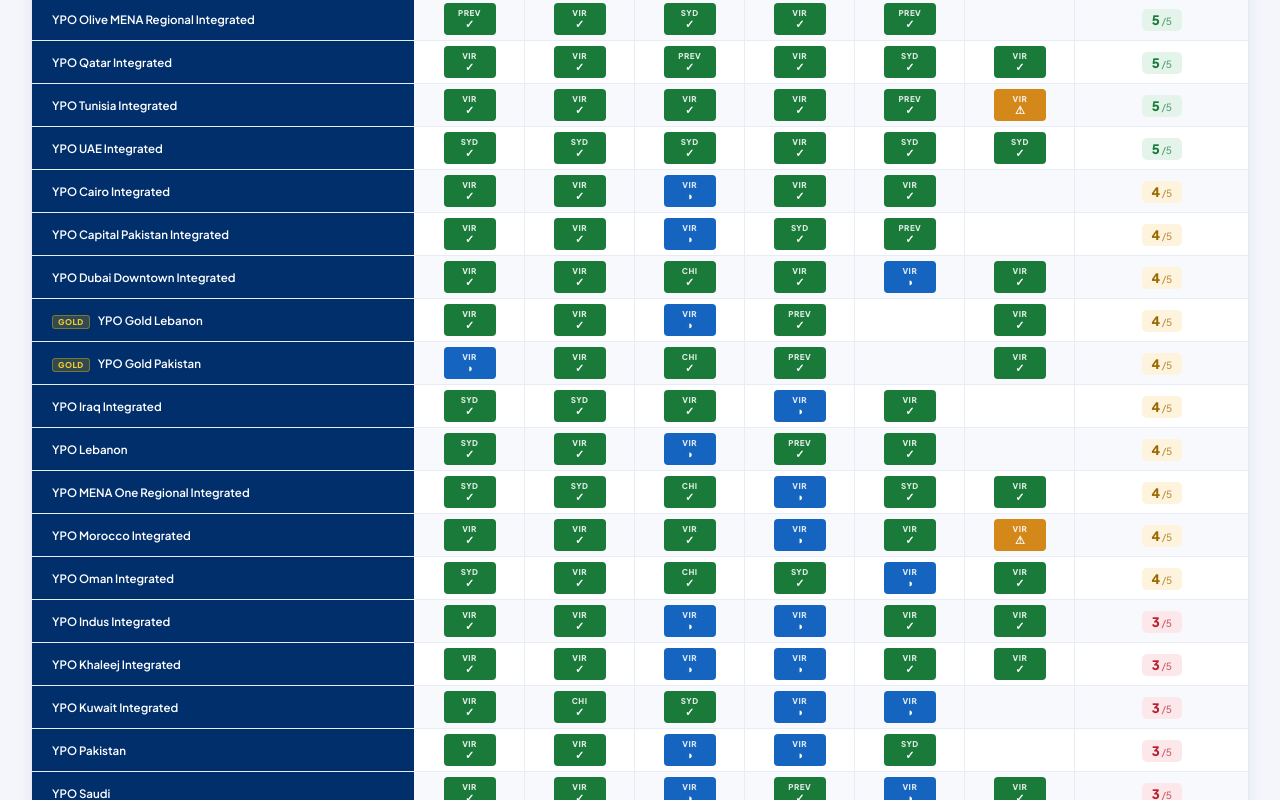
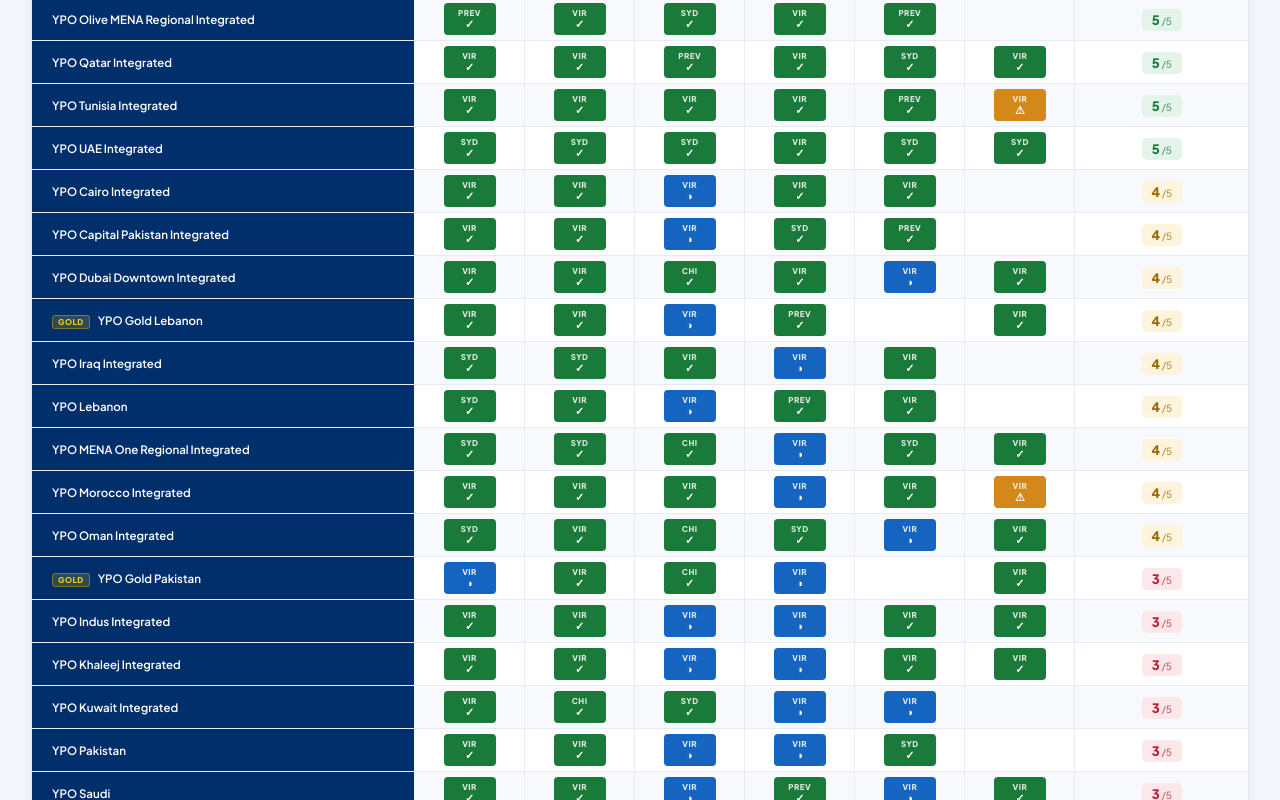
Before and after one commit to tamaracrowhurst-collab/mena-glc-report, a React (Vite) app: page / in a window 1280 px wide. Shown: the part 410-1210 px from the top of the page. Built offline with nearby package versions, Linux system fonts and the light colour scheme.

Commit message:
Update App.jsx
Changes 2

```diff
--- a/src/App.jsx
+++ b/src/App.jsx
@@ -14,7 +14,7 @@
   { name: "YPO Dubai Integrated",               type: "YPO",      CC:"trained",       LO:"trained",     ALO:"trained",       FO:"trained",       MO:"trained",       MEO:"unregistered" },
   { name: "YPO Emirates Integrated",            type: "YPO",      CC:"trained",       LO:"trained",       ALO:"trained",       FO:"trained",       MO:"trained",       MEO:"trained"      },
   { name: "YPO Gold Lebanon",                   type: "YPO Gold", CC:"trained",       LO:"trained",       ALO:"untrained",     FO:"trained",       MO:"unregistered",  MEO:"trained"      },
-  { name: "YPO Gold Pakistan",                  type: "YPO Gold", CC:"untrained",     LO:"trained",       ALO:"trained",       FO:"trained",       MO:"unregistered",  MEO:"trained"      },
+  { name: "YPO Gold Pakistan",                  type: "YPO Gold", CC:"untrained",     LO:"trained",       ALO:"trained",       FO:"untrained",     MO:"unregistered",  MEO:"trained"      },
   { name: "YPO Gold Saudi",                     type: "YPO Gold", CC:"unregistered",  LO:"trained",       ALO:"unregistered",  FO:"unregistered",  MO:"unregistered",  MEO:"trained"      },
   { name: "YPO Indus Integrated",               type: "YPO",      CC:"trained",       LO:"trained",       ALO:"untrained",     FO:"untrained",     MO:"trained",       MEO:"trained"      },
   { name: "YPO Iraq Integrated",                type: "YPO",      CC:"trained",       LO:"trained",       ALO:"trained",       FO:"untrained",     MO:"trained",       MEO:"unregistered" },
@@ -44,7 +44,7 @@
   "YPO Dubai Integrated":               { CC:{loc:"Sydney",status:"completed",session:"Chapter Chair Workshop - Integrated"}, LO:{loc:"Sydney",status:"completed",session:"Chapter Learning Officer Workshop"}, ALO:{loc:"Sydney",status:"completed",session:"Chapter Assistant Learning Officer Workshop - B"}, FO:{loc:"Virtual",status:"completed",session:"Forum Officer Workshop - 2"}, MO:{loc:"Virtual",status:"completed",session:"Membership Officer Workshop - 2"}, MEO:{loc:"unregistered",status:"unregistered"} },
   "YPO Emirates Integrated":            { CC:{loc:"Chicago",status:"completed",session:"Chapter Chair Workshop - Integrated"}, LO:{loc:"Sydney",status:"completed",session:"Chapter Learning Officer Workshop"}, ALO:{loc:"Sydney",status:"completed",session:"Chapter Assistant Learning Officer Workshop - A"}, FO:{loc:"Sydney",status:"completed",session:"Chapter Forum Officer Workshop"}, MO:{loc:"Sydney",status:"completed",session:"Chapter Membership Officer Workshop - YPO - B"}, MEO:{loc:"Sydney",status:"completed",session:"Chapter Member Engagement Officer Workshop - YPO - B"} },
   "YPO Gold Lebanon":                   { CC:{loc:"Virtual",status:"completed",session:"Chapter Chair Gold Workshop - 1"}, LO:{loc:"Virtual",status:"completed",session:"Learning Officer (Fast Track) Workshop - 2"}, ALO:{loc:"Virtual",status:"upcoming",session:"Assistant Learning Officer Workshop - 3"}, FO:{loc:"Previously Trained",status:"prev_trained",session:"Trained prior to 2026 GLC cycle"}, MO:{loc:"unregistered",status:"unregistered"}, MEO:{loc:"Virtual",status:"completed",session:"Member Engagement Officer Workshop - 1"} },
-  "YPO Gold Pakistan":                  { CC:{loc:"Virtual",status:"upcoming",session:"Chapter Chair Gold Workshop - 2"}, LO:{loc:"Virtual",status:"completed",session:"Learning Officer Workshop - 3"}, ALO:{loc:"Chicago",status:"completed",session:"Chapter Assistant Learning Officer Workshop - A"}, FO:{loc:"Previously Trained",status:"prev_trained",session:"Trained prior to 2026 GLC cycle"}, MO:{loc:"unregistered",status:"unregistered"}, MEO:{loc:"Virtual",status:"completed",session:"Member Engagement Officer Workshop - 3"} },
+  "YPO Gold Pakistan":                  { CC:{loc:"Virtual",status:"upcoming",session:"Chapter Chair Gold Workshop - 2"}, LO:{loc:"Virtual",status:"completed",session:"Learning Officer Workshop - 3"}, ALO:{loc:"Chicago",status:"completed",session:"Chapter Assistant Learning Officer Workshop - A"}, FO:{loc:"Virtual",status:"upcoming",session:"Forum Officer Workshop - 3"}, MO:{loc:"unregistered",status:"unregistered"}, MEO:{loc:"Virtual",status:"completed",session:"Member Engagement Officer Workshop - 3"} },
   "YPO Gold Saudi":                     { CC:{loc:"unregistered",status:"unregistered"}, LO:{loc:"Virtual",status:"completed",session:"Learning Officer Workshop - 1"}, ALO:{loc:"unregistered",status:"unregistered"}, FO:{loc:"unregistered",status:"unregistered"}, MO:{loc:"unregistered",status:"unregistered"}, MEO:{loc:"Sydney",status:"completed",session:"Chapter Member Engagement Officer Workshop - YPO - A"} },
   "YPO Indus Integrated":               { CC:{loc:"Virtual",status:"completed",session:"Chapter Chair YPO Workshop - 2"}, LO:{loc:"Virtual",status:"completed",session:"Learning Officer (Fast Track) Workshop - 1"}, ALO:{loc:"Virtual",status:"upcoming",session:"Assistant Learning Officer Workshop - 3"}, FO:{loc:"Virtual",status:"upcoming",session:"Forum Officer Workshop - 3"}, MO:{loc:"Virtual",status:"completed",session:"Membership Officer Workshop - 1"}, MEO:{loc:"Virtual",status:"completed",session:"Member Engagement Officer Workshop - 1"} },
   "YPO Iraq Integrated":                { CC:{loc:"Sydney",status:"completed",session:"Chapter Chair Workshop - Integrated"}, LO:{loc:"Sydney",status:"completed",session:"Chapter Learning Officer - Fast Track Workshop"}, ALO:{loc:"Virtual",status:"completed",session:"Assistant Learning Officer Workshop - 1"}, FO:{loc:"Virtual",status:"upcoming",session:"Forum Officer Workshop - 3"}, MO:{loc:"Virtual",status:"completed",session:"Membership Officer Workshop - 1"}, MEO:{loc:"unregistered",status:"unregistered"} },
@@ -179,7 +179,7 @@
       { chapter: "YPO Dubai Integrated", session: "Forum Officer Workshop - 2", date: "7 Apr", location: "Virtual", prev: false },
       { chapter: "YPO Emirates Integrated", session: "Chapter Forum Officer Workshop", date: "Sydney: Feb", location: "Sydney", prev: false },
       { chapter: "YPO Gold Lebanon", session: "Previously Trained", date: "Prior cycle", location: "—", prev: true },
-      { chapter: "YPO Gold Pakistan", session: "Previously Trained", date: "Prior cycle", location: "—", prev: true },
+
       { chapter: "YPO Lebanon", session: "Previously Trained", date: "Prior cycle", location: "—", prev: true },
       { chapter: "YPO Levant Integrated", session: "Forum Officer Workshop - 1", date: "10 Mar", location: "Virtual", prev: false },
       { chapter: "YPO MENA Gulf Regional Integrated", session: "Chapter Forum Officer Workshop", date: "Sydney: Feb", location: "Sydney", prev: false },
@@ -194,6 +194,7 @@
       { chapter: "YPO Indus Integrated", session: "Forum Officer Workshop - 3", date: "19 May", location: "Virtual" },
       { chapter: "YPO Iraq Integrated", session: "Forum Officer Workshop - 3", date: "19 May", location: "Virtual" },
       { chapter: "YPO Jordan Integrated", session: "Forum Officer Workshop - 3", date: "19 May", location: "Virtual" },
+      { chapter: "YPO Gold Pakistan", session: "Forum Officer Workshop - 3", date: "19 May", location: "Virtual" },
       { chapter: "YPO Khaleej Integrated", session: "Advanced Forum Officer Workshop - 3", date: "20 May", location: "Virtual" },
       { chapter: "YPO Kuwait Integrated", session: "Advanced Forum Officer Workshop - 3", date: "20 May", location: "Virtual" },
       { chapter: "YPO Morocco Integrated", session: "Advanced Forum Officer Workshop - 3", date: "20 May", location: "Virtual" },
```
